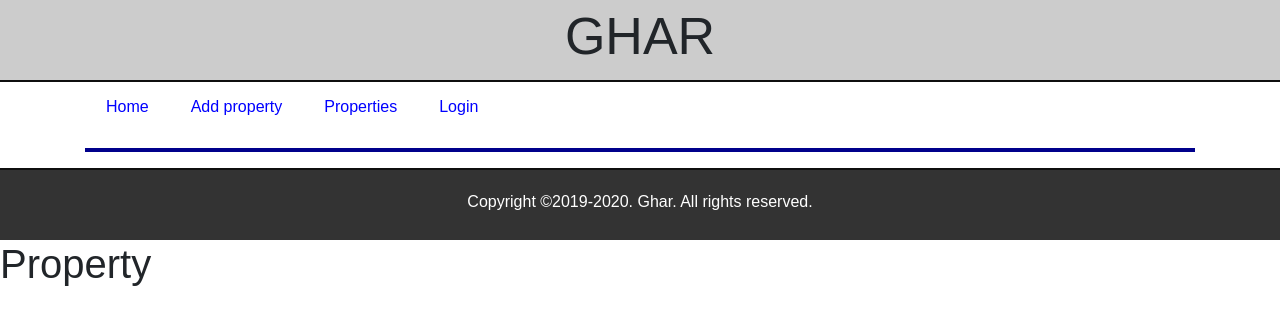
After one commit to yupitsaditya/ghar, a Flask app: page /listProperty in a window 1280 px wide. The commit adds this page. Shown: the top 325 px of the page. Run offline with Flask 2, Linux system fonts and the light colour scheme; data that the repository does not hold is empty; some libraries are stand-ins or nearby versions.

Commit message:
Added listProperty file

```diff
--- a/application/routes.py
+++ b/application/routes.py
@@ -7,6 +7,11 @@ from application.forms import AddPropertyForm
 def index():
     return render_template("index.html", index=True )
 
+
+@app.route("/listProperty", methods=['GET'])
+def listProperty():
+    print(len(Property.objects()))
+    return render_template("listProperty.html")
 
 @app.route("/addProperty",methods=['GET','POST'])
 def addProperty():
--- a/application/templates/includes/nav.html
+++ b/application/templates/includes/nav.html
@@ -3,6 +3,7 @@
             <ul class="nav nav-pills">
                 <li class="nav-item"><a href="#" class="nav-link {% if index %}active{% endif %}">Home</a></li>
                 <li class="nav-item"><a href="/addProperty" class="nav-link {% if courses %}active{% endif %}">Add property</a></li>
+                <li class="nav-item"><a href="/listProperty" class="nav-link {% if courses %}active{% endif %}">Properties</a></li>
                 <!-- <li class="nav-item"><a href="#" class="nav-link {% if enrollment %}active{% endif %}">Enrollment</a></li>  -->
 
                 {% if not session['username'] %}
--- /dev/null
+++ b/application/templates/listProperty.html
@@ -0,0 +1,6 @@
+{% include 'layout.html' %}
+
+{% block content %}
+
+<h1>Property</h1>
+{% endblock %}
```
